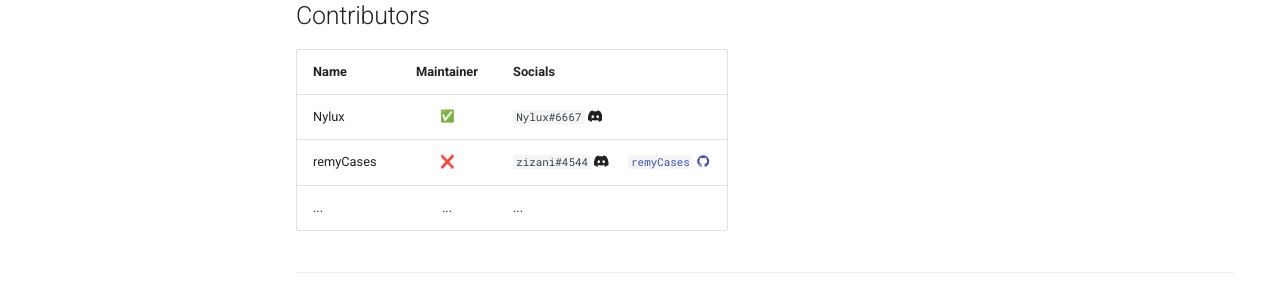
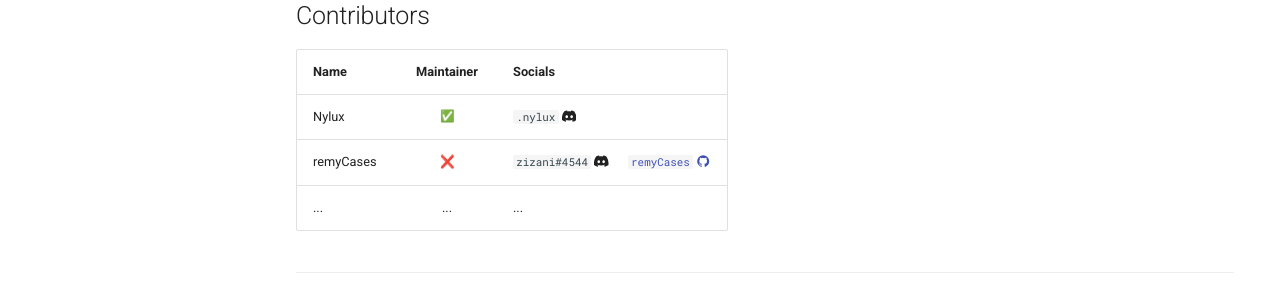
Before and after one commit to Nylux/StoneshardModding, an MkDocs documentation site: the page built from docs/index.md, in a window 1280 px wide and 1236 px high. Shown: the part 677-977 px from the top of the window. Built offline with MkDocs 1.6.1 and Material for MkDocs 9.7.7, drawn with Linux system fonts in a browser that asks for light colours; emoji names are drawn with the system emoji font; comment, search, counter and statistics services are not loaded.

Commit message:
Adjusted discord username in index.md

```diff
--- a/docs/index.md
+++ b/docs/index.md
@@ -24,7 +24,7 @@ Looking to **contribute** ? Contact one of the maintainers about it on **Discord
 
 | Name | Maintainer| Socials |
 |-|:-:|:-|
-| Nylux | :white_check_mark: | `Nylux#6667` :fontawesome-brands-discord: |
+| Nylux | :white_check_mark: | `.nylux` :fontawesome-brands-discord: |
 | remyCases | :x: | `zizani#4544` :fontawesome-brands-discord: &emsp; [`remyCases` :material-github:](https://github.com/remyCases)|
 | ...| ...| ...|
 
```
